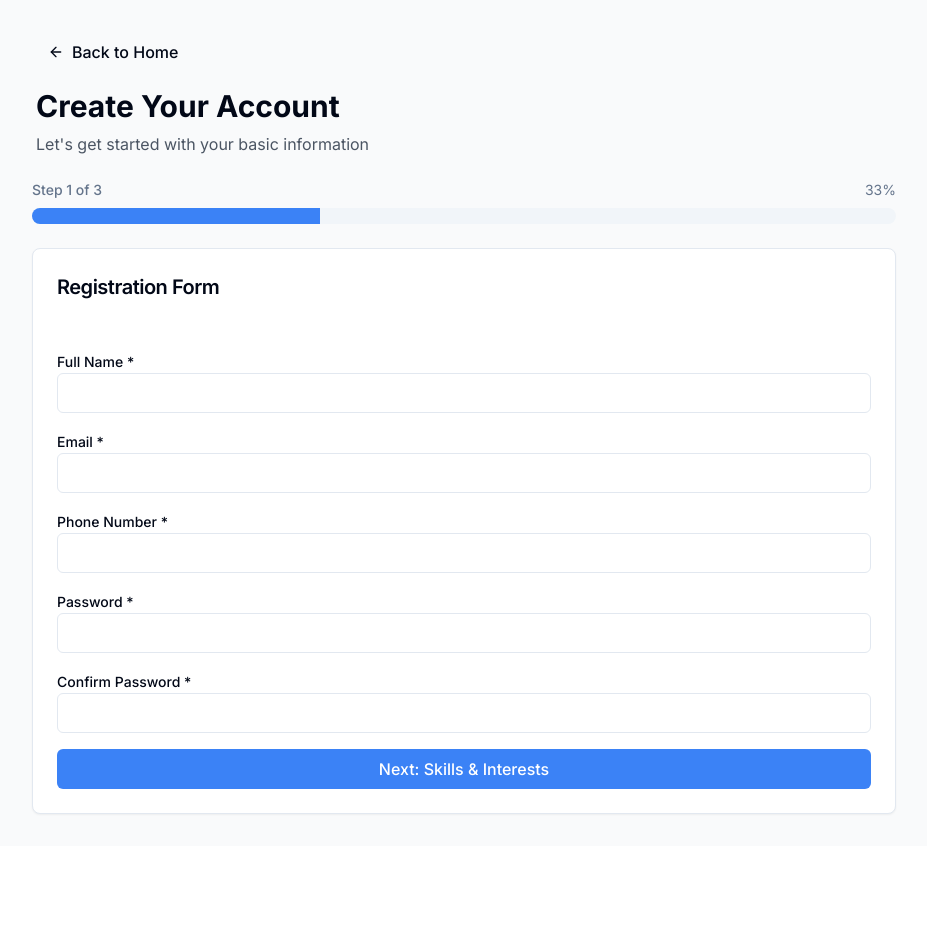
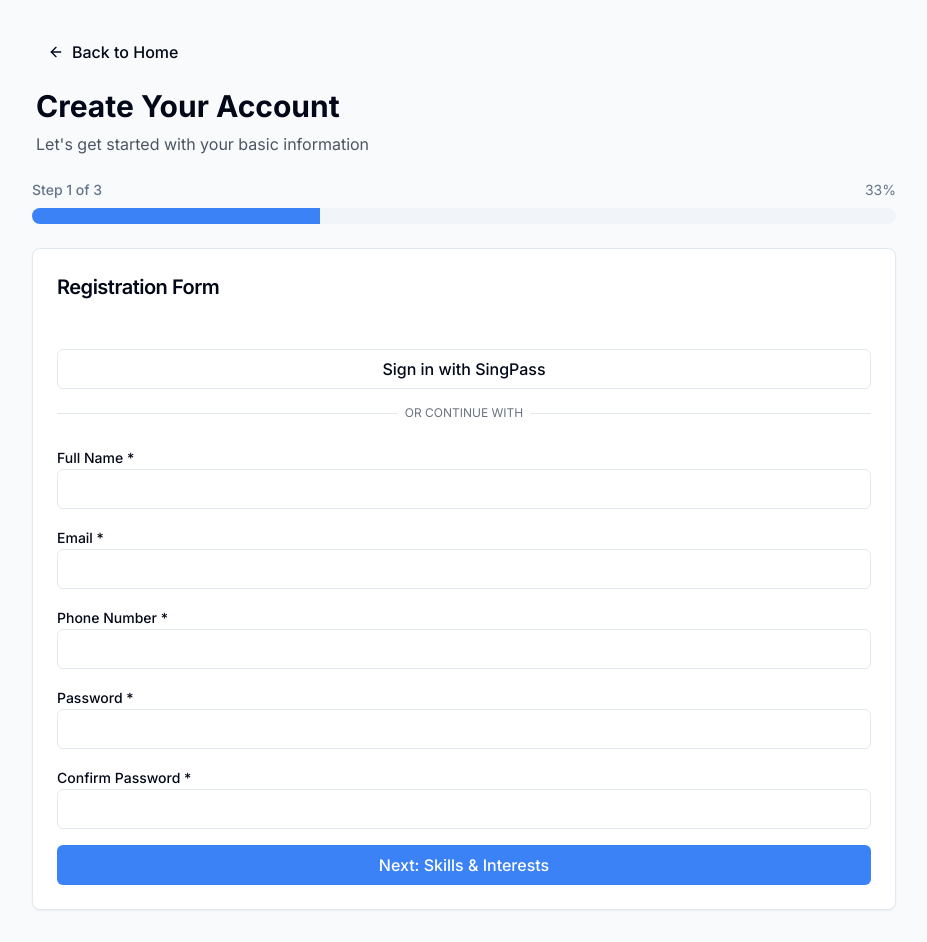
Before and after one commit to Path-yang/is2102-final-assessment, a Next.js app: page /process-1 in a window 1280 px wide. Both pictures are taken after a click on the button "Register as Volunteer". Shown: the whole page, without its empty margins (176-1103 px from the left). Before the commit the page ends 846 px from the top, so only its background shows below. Built offline with nearby package versions, Linux system fonts and the light colour scheme.

Commit message:
Update sign-up flow: Change button text, add schedule conflict error, and add SingPass option

```diff
--- a/app/process-1/steps/step-1-2.tsx
+++ b/app/process-1/steps/step-1-2.tsx
@@ -42,6 +42,27 @@
           <CardTitle className="text-lg sm:text-xl">Registration Form</CardTitle>
         </CardHeader>
         <CardContent className="p-4 sm:p-6 pt-0">
+          <div className="mb-4 sm:mb-6">
+            <Button
+              type="button"
+              variant="outline"
+              className="w-full"
+              onClick={() => {
+                // Mock SingPass sign-in
+                alert("Sign in with SingPass - This would redirect to SingPass authentication")
+              }}
+            >
+              Sign in with SingPass
+            </Button>
+            <div className="relative my-4">
+              <div className="absolute inset-0 flex items-center">
+                <span className="w-full border-t" />
+              </div>
+              <div className="relative flex justify-center text-xs uppercase">
+                <span className="bg-white px-2 text-gray-500">Or continue with</span>
+              </div>
+            </div>
+          </div>
           <form onSubmit={handleSubmit} className="space-y-3 sm:space-y-4">
             <div>
               <Label htmlFor="fullName">Full Name *</Label>
--- a/app/process-1/steps/step-1-9.tsx
+++ b/app/process-1/steps/step-1-9.tsx
@@ -126,8 +126,17 @@
               </p>
             </div>
 
+            <div className="p-3 sm:p-4 bg-red-50 border border-red-200 rounded-lg">
+              <p className="text-xs sm:text-sm font-medium text-red-800 mb-1">
+                ⚠️ Schedule Conflict Detected
+              </p>
+              <p className="text-xs text-red-700">
+                You have a conflicting schedule with other volunteer activities. Please reselect a time slot.
+              </p>
+            </div>
+
             <Button type="submit" className="w-full" size="lg">
-              Confirm Sign-up
+              Sign up
             </Button>
           </form>
         </CardContent>
```
